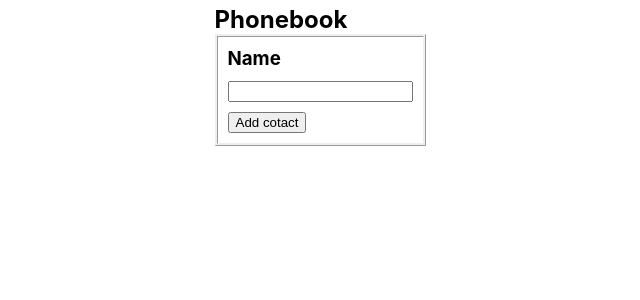
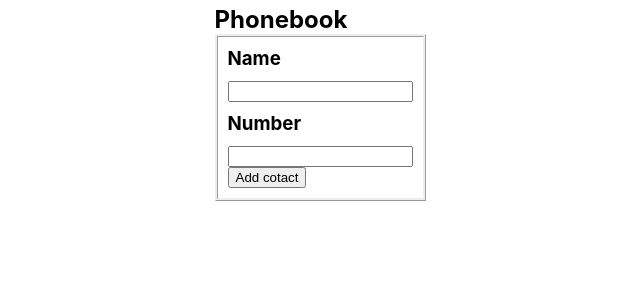
Before and after one commit to Oleksii83/goit-react-hw-02-phonebook, a React (Create React App) app: page / in a window 1280 px wide. Shown: the top 300 px of the page, without its empty margins (320-960 px from the left). Built offline with nearby package versions, Linux system fonts and the light colour scheme.

Commit message:
task 2.2

```diff
--- a/package.json
+++ b/package.json
@@ -11,6 +11,7 @@
     "react": "^17.0.2",
     "react-dom": "^17.0.2",
     "react-scripts": "4.0.3",
+    "shortid": "^2.2.16",
     "uuid": "^8.3.2",
     "web-vitals": "^1.1.2"
   },
--- a/src/App.js
+++ b/src/App.js
@@ -1,45 +1,20 @@
 import { Component } from 'react';
 import './App.css';
+import Form from './Component/PhonebookForm/PhonebookForm';
 // import { NIL as NIL_UUID } from 'uuid';
 
 class App extends Component {
-  state = {
-    contacts: [],
-    name: '',
-  };
+  state = {};
 
-  handleNameChange = e => {
-    console.log(e.currentTarget.value);
-    this.setState({ name: e.currentTarget.value });
-  };
-
-  handleSubmit = e => {
-    e.preventDefault();
-    console.log(this.state);
+  formSubmitHandler = data => {
+    console.log(data);
   };
 
   render() {
     return (
       <div className="Input-form">
         <h2>Phonebook</h2>
-        <form className="Input-container" onSubmit={this.handleSubmit}>
-          <h3 className="Input-name"> Name </h3>
-          <label>
-            <input
-              className="Input"
-              value={this.state.name}
-              onChange={this.handleNameChange}
-              type="text"
-              name="name"
-              pattern="^[a-zA-Zа-яА-Я]+(([' -][a-zA-Zа-яА-Я ])?[a-zA-Zа-яА-Я]*)*$"
-              title="Имя может состоять только из букв, апострофа, тире и пробелов. Например Adrian, Jacob Mercer, Charles de Batz de Castelmore d'Artagnan и т. п."
-              required
-            />
-          </label>
-          <button type="submit" className="input-btn">
-            Add cotact
-          </button>
-        </form>
+        <Form onSubmit={this.formSubmitHandler} />
       </div>
     );
   }
--- /dev/null
+++ b/src/Component/PhonebookForm/PhonebookForm.js
@@ -0,0 +1,76 @@
+import { Component } from 'react';
+import shortid from 'shortid';
+
+class Form extends Component {
+  state = {
+    contacts: [],
+    name: '',
+    number: '',
+  };
+
+  nameInputId = shortid.generate();
+  numberInputId = shortid.generate();
+
+  handleChange = e => {
+    this.setState({
+      [e.currentTarget.name]: e.currentTarget.value,
+    });
+  };
+
+  //   handleNameChange = e => {
+  //     const { name, value } = e.currentTarget;
+  //     this.setState({ [name]: value });
+  //   };
+
+  //   handleNumberChange = e => {
+  //     const { number, value } = e.currentTarget;
+  //     this.setState({ [number]: value });
+  //   };
+
+  handleSubmit = e => {
+    e.preventDefault();
+    this.reset();
+  };
+  reset = () => {
+    this.setState({ name: '', number: '' });
+  };
+
+  render() {
+    return (
+      <form className="Input-container" onSubmit={this.handleSubmit}>
+        <h3 className="Input-name"> Name </h3>
+        <label htmlFor={this.nameInputId}>
+          <input
+            className="Input"
+            value={this.state.name}
+            onChange={this.handleChange}
+            type="text"
+            name="name"
+            id={this.nameInputId}
+            pattern="^[a-zA-Zа-яА-Я]+(([' -][a-zA-Zа-яА-Я ])?[a-zA-Zа-яА-Я]*)*$"
+            title="Имя может состоять только из букв, апострофа, тире и пробелов. Например Adrian, Jacob Mercer, Charles de Batz de Castelmore d'Artagnan и т. п."
+            required
+          />
+        </label>
+        <label className="TelInputContainer" htmlFor={this.nameInputId}>
+          <h3 className="Input-name"> Number </h3>
+          <input
+            value={this.state.number}
+            onChange={this.handleChange}
+            type="tel"
+            name="number"
+            id={this.numberInputId}
+            pattern="\+?\d{1,4}?[-.\s]?\(?\d{1,3}?\)?[-.\s]?\d{1,4}[-.\s]?\d{1,4}[-.\s]?\d{1,9}"
+            title="Номер телефона должен состоять цифр и может содержать пробелы, тире, круглые скобки и может начинаться с +"
+            required
+          />
+        </label>
+        <button type="submit" className="input-btn">
+          Add cotact
+        </button>
+      </form>
+    );
+  }
+}
+
+export default Form;
```
Also changed, not shown: src/Component/PhonebookForm/PhonebookForm.css (added), 1 other file (tests, documents, lock files or other folders).
